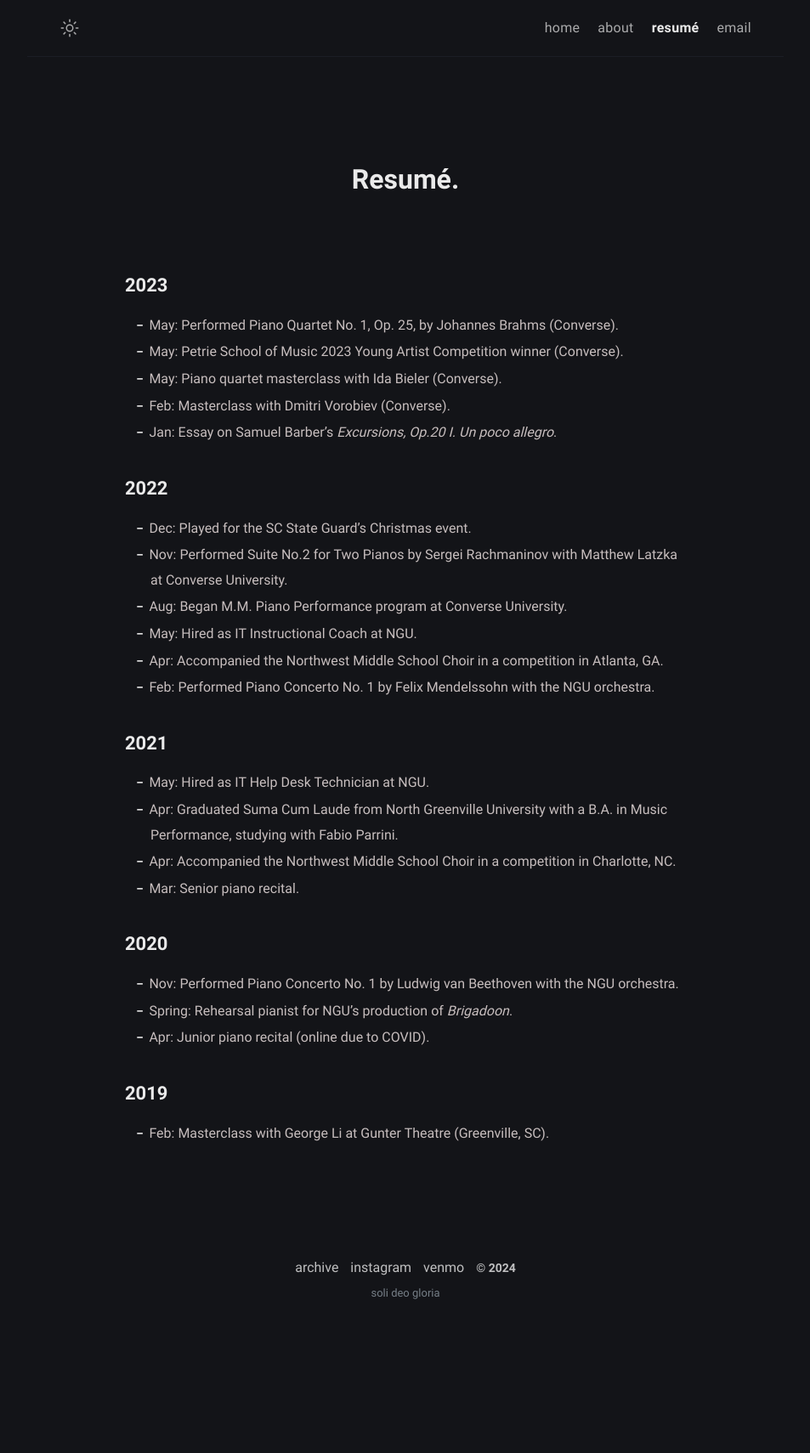
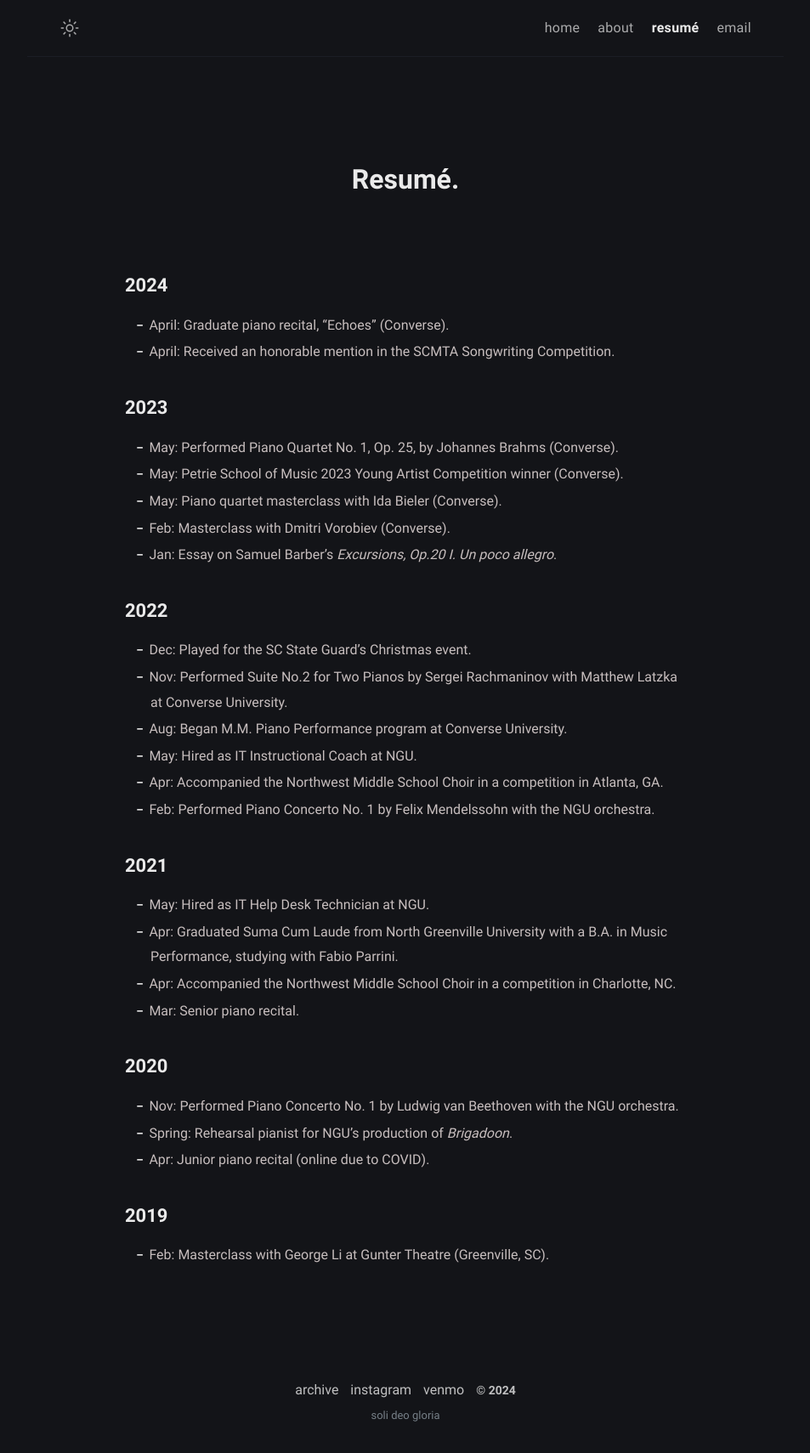
Before and after one commit to atrial-albumen/atrial-albumen.github.io, a Jekyll site: the page built from resume.md, in a window 1280 px wide. Shown: the whole page at 85% size, without its empty margins (163-1116 px from the left). Built offline with Jekyll 4.4.1, drawn with Linux system fonts in a browser that asks for light colours; before the commit the page ends 1566 px from its top, so only the background shows below that.

Commit message:
Update resume.md

```diff
--- a/resume.md
+++ b/resume.md
@@ -5,6 +5,11 @@ layout: page
 excerpt: Things I've done, places I've worked, people I've studied with.
 comments: false
 ---
+
+## 2024
+
+* April: Graduate piano recital, "Echoes" (Converse).
+* April: Received an honorable mention in the SCMTA Songwriting Competition.
 
 ## 2023
 
```
